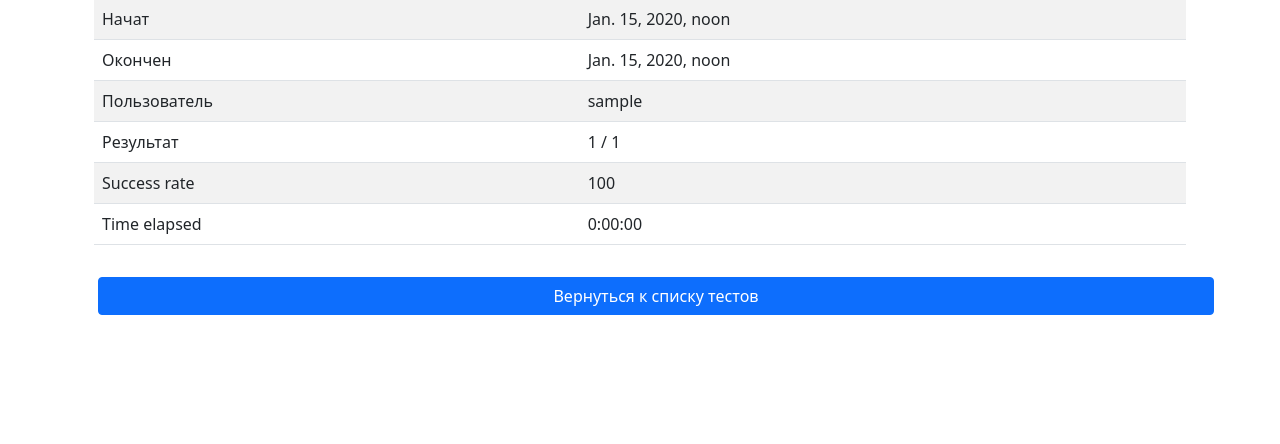
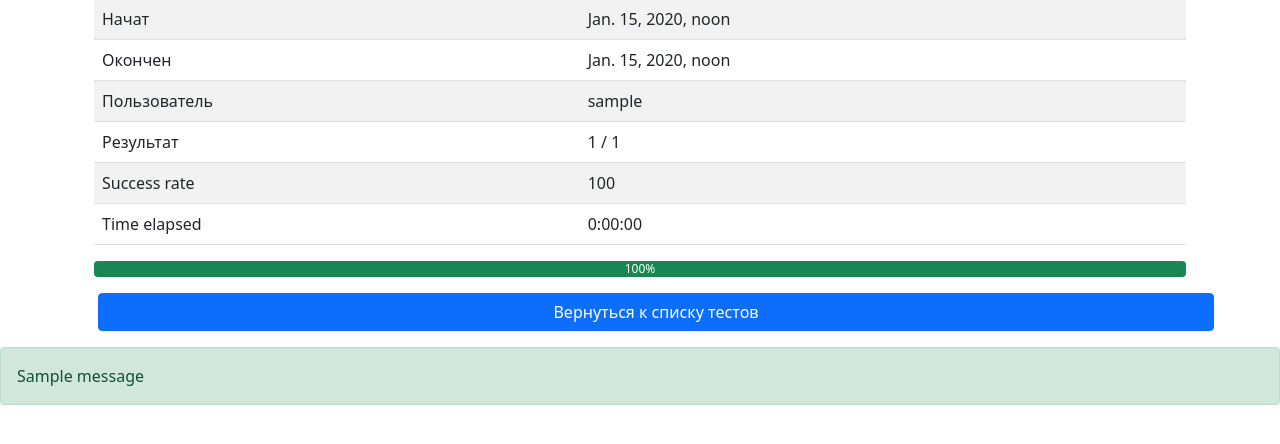
Before and after one commit to kokkinn/quiz, a Django app: page /quizzes/00000000-0000-0000-0000-000000000001/results/00000000-0000-0000-0000-000000000001/details/ in a window 1280 px wide. Shown: the part 219-663 px from the top of the page. Run offline with Django 4.2, Linux system fonts and the light colour scheme; a user stored in the database is signed in; tables that the repository leaves empty hold one stand-in row (values such as "Sample post"); grey boxes marked "Sample" are stand-in pictures; one stand-in notice (Sample message) is shown.

Commit message:
unfinished test remove implemented, question form restriction added, progress bar added

```diff
--- a/quiz/forms.py
+++ b/quiz/forms.py
@@ -44,6 +44,8 @@ class QuestionInlineFormset(BaseInlineFormSet):
 class ChoiceForm(ModelForm):
     is_selected = forms.BooleanField(required=False)
 
+
+
     class Meta:
         model = Choice
         fields = ['text', ]
--- a/quiz/models.py
+++ b/quiz/models.py
@@ -26,6 +26,14 @@ class Exam(BaseModel):
 
     def questions_count(self):
         return self.questions.count()
+
+    def get_correct_perc_by_user(self, user):
+        exam_results = Result.objects.filter(user=user, exam=self)
+        correct_num = total_num = 0
+        for res in exam_results:
+            correct_num += res.num_correct_answers
+            total_num += res.num_incorrect_answers + res.num_correct_answers
+        return correct_num * 100 // total_num
 
     class Meta:
         verbose_name = 'Exam'
--- a/quiz/templates/exams/details.html
+++ b/quiz/templates/exams/details.html
@@ -83,7 +83,7 @@
                 {% if result.state == result.STATE.NEW %}
 
                 <a class="btn btn-warning" href="{% url 'quizzes:result_update' exam.uuid result.uuid %}">Продолжить</a>
-                <a class="btn btn-danger" href="#">Удалить</a>
+                <a class="btn btn-danger" href="{% url 'quizzes:result_remove' exam.uuid result.uuid %}">Удалить</a>
 
                 {% else %}
 
--- a/quiz/templates/exams/question.html
+++ b/quiz/templates/exams/question.html
@@ -10,10 +10,12 @@
 ({{ question.order_num|negative }}.) - {{ question.text }}
 {#    {% with question.order_num|add:-1|multi:100|dived:question.exam.questions_count as progress_level %}#}
 {% expression '(%1 - 1) * 100 // %2' question.order_num question.exam.questions_count as progress_level %}
+
 <div class="progress">
     <div class="progress-bar" role="progressbar" style="width: {{ progress_level }}%"
          aria-valuenow="{{ progress_level }}" aria-valuemin="0" aria-valuemax="100"></div>
 </div>
+
 {#    {% endwith %}#}
 {% endblock %}
 
--- a/quiz/templates/results/details.html
+++ b/quiz/templates/results/details.html
@@ -1,4 +1,6 @@
 {% extends 'base.html' %}
+
+{% load custom_tags %}
 
 {% block title %}
 Результат теста
@@ -44,10 +46,31 @@
                 </tr>
                 </tbody>
             </table>
+
+            <div class="progress">
+                <div class="progress-bar bg-success"
+                     role="progressbar"
+                     style="width: {{ result.success_rate }}%"
+                     aria-valuenow=""
+                     aria-valuemin="0"
+                     aria-valuemax="100">{{ result.success_rate }}%
+                </div>
+
+                <div class="progress-bar bg-danger"
+                     role="progressbar"
+                     style="width: {% expression '100-%1' result.success_rate %}%"
+                     aria-valuenow=""
+                     aria-valuemin="0"
+                     aria-valuemax="100">{% expression '100-%1' result.success_rate %}%
                 </div>
             </div>
+
+        </div>
+    </div>
+
     <div class="row">
         <a class="btn btn-primary m-3" href="{% url 'quizzes:list' %}">Вернуться к списку тестов</a>
     </div>
+
 </div>
 {% endblock %}
--- a/quiz/templatetags/custom_tags.py
+++ b/quiz/templatetags/custom_tags.py
@@ -20,6 +20,7 @@ def expression(value, *args):
         value = value.replace(f'%{idx}', str(arg))
     return eval(value)
 
+
 # {% expression '(%1 - 1) * 100 // %2' 45 89 %}
 # '(45- 1) * 100 // 89'
 
@@ -27,5 +28,4 @@ def expression(value, *args):
 register.filter('negative', negative_value)
 register.filter('multi', multi)
 register.filter('dived', dived)
-
 register.simple_tag(func=expression, name='expression')
--- a/quiz/urls.py
+++ b/quiz/urls.py
@@ -1,6 +1,7 @@
 from django.urls import path
 
-from .views import ExamDetailView, ExamResultDetailView, ExamResultCreateView, ExamResultQuestionView
+from .views import ExamDetailView, ExamResultDetailView, ExamResultCreateView, ExamResultQuestionView, \
+    ExamResultDeleteView
 from .views import ExamListView
 from .views import ExamResultCreateView
 from .views import ExamResultQuestionView
@@ -15,7 +16,7 @@ urlpatterns = [
     path('<uuid:uuid>/', ExamDetailView.as_view(), name='details'),
     path('<uuid:uuid>/results/create/', ExamResultCreateView.as_view(), name='result_create'),
     path('<uuid:uuid>/results/<uuid:res_uuid>/questions/next/', ExamResultQuestionView.as_view(), name='question'),
-    # path('<uuid:uuid>/results/<uuid:res_uuid>/remove/', ExamResultDeleteView.as_view(), name='result_remove'),
+    path('<uuid:uuid>/results/<uuid:res_uuid>/remove/', ExamResultDeleteView.as_view(), name='result_remove'),
     path('<uuid:uuid>/results/<uuid:res_uuid>/details/', ExamResultDetailView.as_view(), name='result_details'),
     path('<uuid:uuid>/results/<uuid:res_uuid>/update/', ExamResultUpdateView.as_view(), name='result_update'),
 
--- a/quiz/views.py
+++ b/quiz/views.py
@@ -1,7 +1,9 @@
+from django.contrib import messages
 from django.shortcuts import render
 
 from django.contrib.auth.mixins import LoginRequiredMixin
-from django.views.generic import DetailView, CreateView, UpdateView
+from django.urls import reverse_lazy
+from django.views.generic import DetailView, CreateView, UpdateView, DeleteView
 from django.views.generic import ListView
 from django.http import HttpResponseRedirect
 from django.shortcuts import reverse, render
@@ -92,7 +94,19 @@ class ExamResultQuestionView(LoginRequiredMixin, UpdateView):
         choices = ChoicesFormSet(data=request.POST)
         selected_choices = ['is_selected' in form.changed_data for form in
                             choices.forms]  # returns a list of our choices, f.e [True, True, False]
-        result = Result.objects.get(uuid=res_uuid)
+
+        if False not in selected_choices or True not in selected_choices:
+            messages.warning(request, 'Нельзя выбирать все ответы одновременно или ни одного')
+            choices = ChoicesFormSet(queryset=question.choices.all())
+            return render(request, 'exams/question.html',
+                          context={'question': question, 'choices': choices})
+        #
+        # if not (0 < sum(selected_choices) < len(choices)):
+        #     messages.warning(request, 'Нельзя выбирать все ответы одновременно или ни одного')
+        #     choices = ChoicesFormSet(queryset=question.choices.all())
+        #     return render(request, 'exams/question.html',
+        #                   context={'question': question, 'choices': choices})
+
         result.update_result(result.current_order_number + 1, question, selected_choices)
 
         if result.state == Result.STATE.FINISHED:
@@ -150,3 +164,16 @@ class ExamResultUpdateView(LoginRequiredMixin, UpdateView):
                 }
             )
         )
+
+
+class ExamResultDeleteView(DeleteView, LoginRequiredMixin):
+    model = Result
+    template_name = "results/delete.html"
+    context_object_name = "result"
+    pk_url_kwarg = 'uuid'
+
+    def get_object(self, queryset=None):
+        return Result.objects.get(uuid=self.kwargs['res_uuid'])
+
+    def get_success_url(self):
+        return reverse_lazy('quizzes:details', kwargs={'uuid': self.kwargs['uuid']})
--- a/templates/base.html
+++ b/templates/base.html
@@ -14,6 +14,7 @@
 
 <body>
   {% include 'includes/nav_bar.html' %}
+
   <div class="container mt-4 pt-4">
     <div class="border rounded text-center p-3 m-3 mb-5 bg-light shadow">
       <h1>{% block header %}Welcome to Quiz!!!{% endblock %}</h1>
@@ -23,5 +24,6 @@
   <script src="https://cdn.jsdelivr.net/npm/bootstrap@5.0.1/dist/js/bootstrap.bundle.min.js"
           integrity="sha384-gtEjrD/SeCtmISkJkNUaaKMoLD0//ElJ19smozuHV6z3Iehds+3Ulb9Bn9Plx0x4"
           crossorigin="anonymous"></script>
+  {% include "includes/messages.html" %}
 </body>
 </html>
--- /dev/null
+++ b/templates/includes/messages.html
@@ -0,0 +1,7 @@
+{% if messages %}
+    {% for message in messages %}
+        <div class="alert alert-{{ message.tags }}">
+            {{ message }}
+        </div>
+    {% endfor %}
+{% endif %}
```
Also changed, not shown: quiz/templates/results/delete.html (added, +22 -0 lines). Lines whose indentation alone changed are shown as unchanged.
